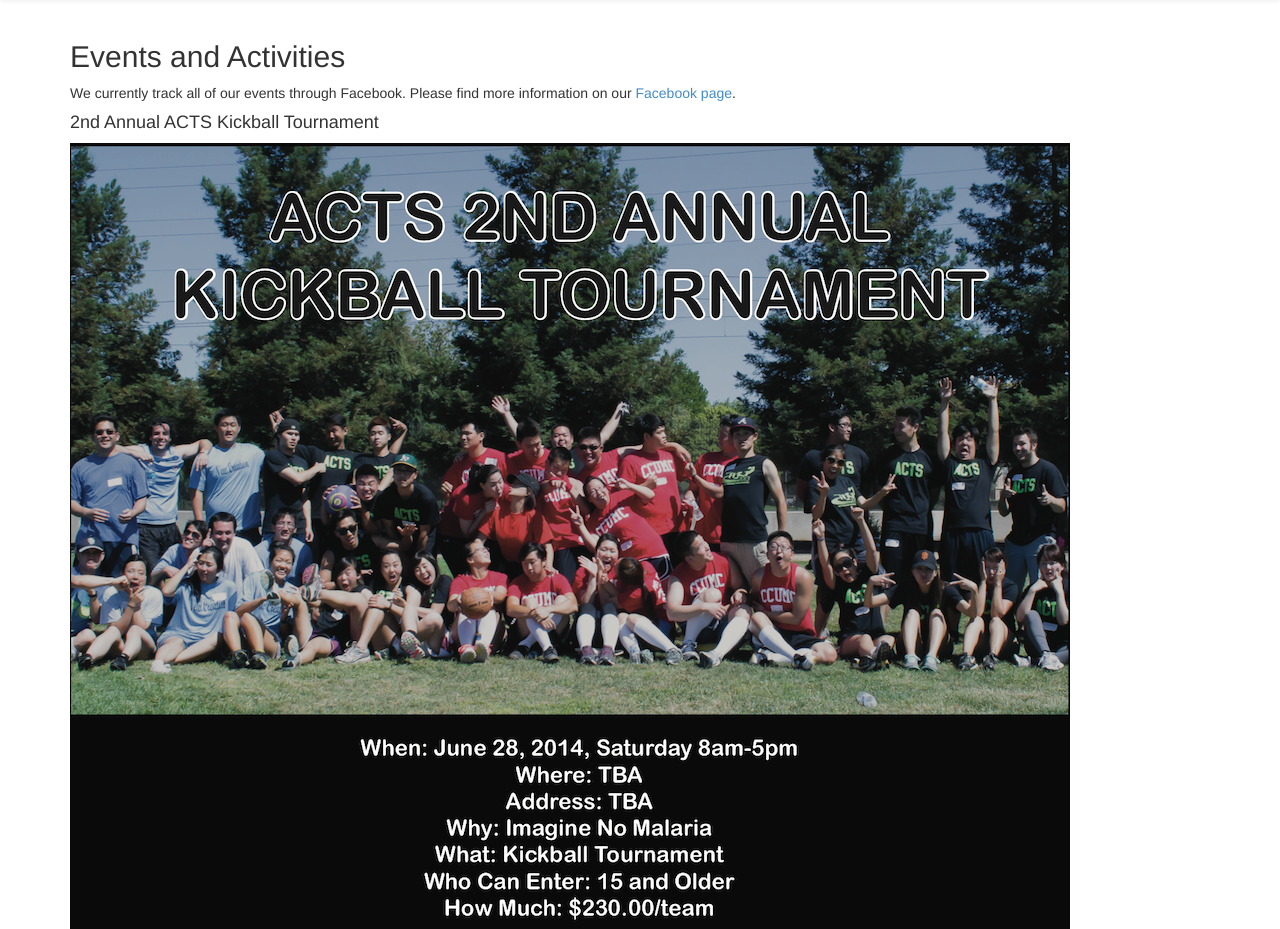
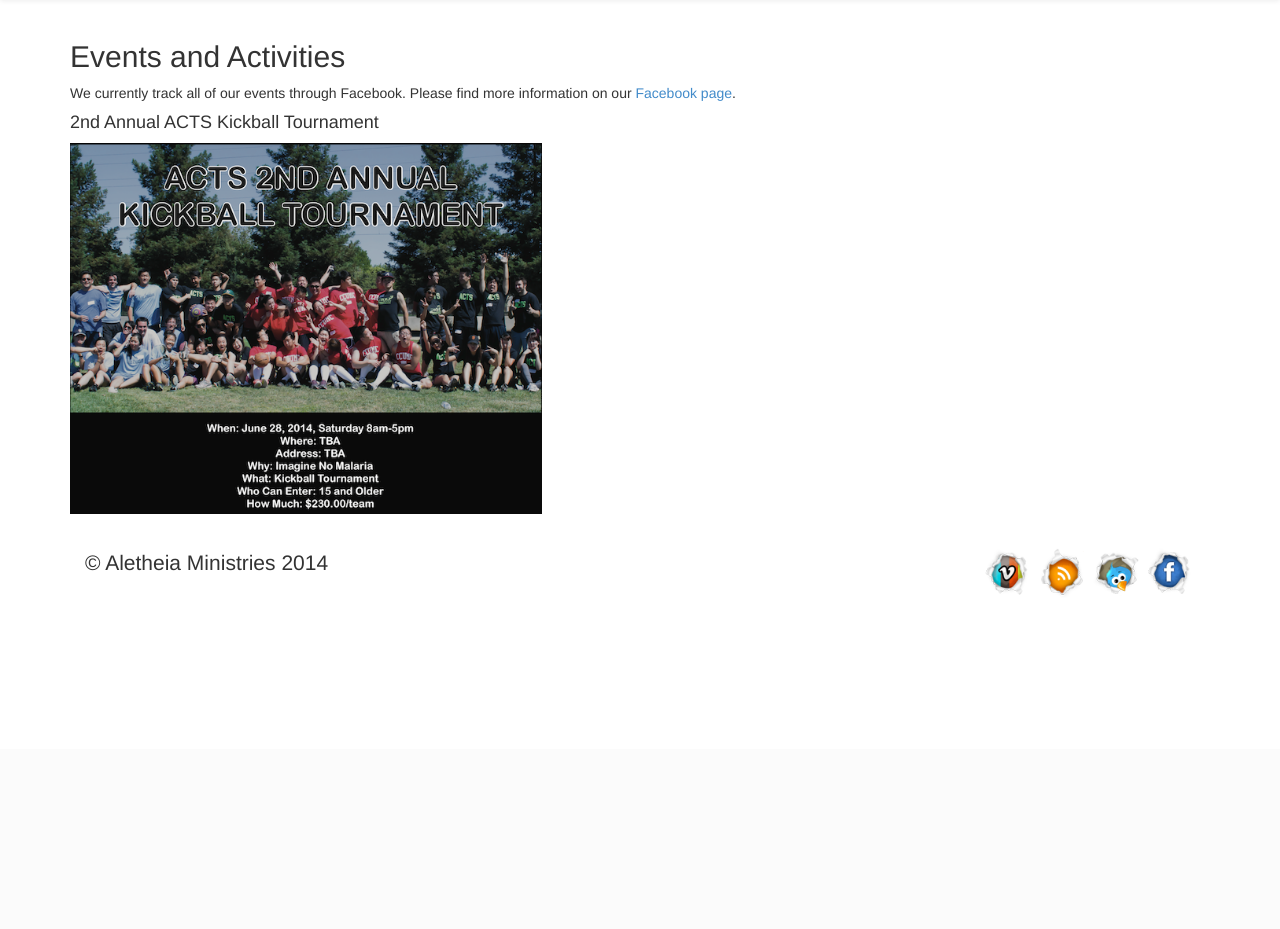
Before and after one commit to Twang015/CCUMC, a PHP site: page /events.php in a window 1280 px wide. Shown: the part 51-980 px from the top of the page. After the commit the page ends 646 px from the top, so only its background shows below. Run offline with PHP 8.4, Linux system fonts and the light colour scheme; some libraries are stand-ins or nearby versions.

Commit message:
adjusting kickball img size and making it auto adjust

```diff
--- a/events.php
+++ b/events.php
@@ -26,7 +26,7 @@
             <p>We currently track all of our events through Facebook. Please find more information on our <a href="https://www.facebook.com/groups/158626917493699/" target="_blank">Facebook page</a>.</p>
 
             <h4>2nd Annual ACTS Kickball Tournament</h4>
-            <a href="files/acts-kickball-info.pdf" target="_blank"><img id="kickball-ad" src="img/kickball-ad.png" alt="kickball tourney" title="Click to download info"></a>
+            <a href="files/acts-kickball-info.pdf" target="_blank"><img id="kickball-ad" class="img-responsive" src="img/kickball-ad.png" height="600" width="472" alt="kickball tourney" title="Click to download info"></a>
 
 
             <?php include 'footer.php'; ?>
```
Also changed, not shown: img/kickball-ad.png.
